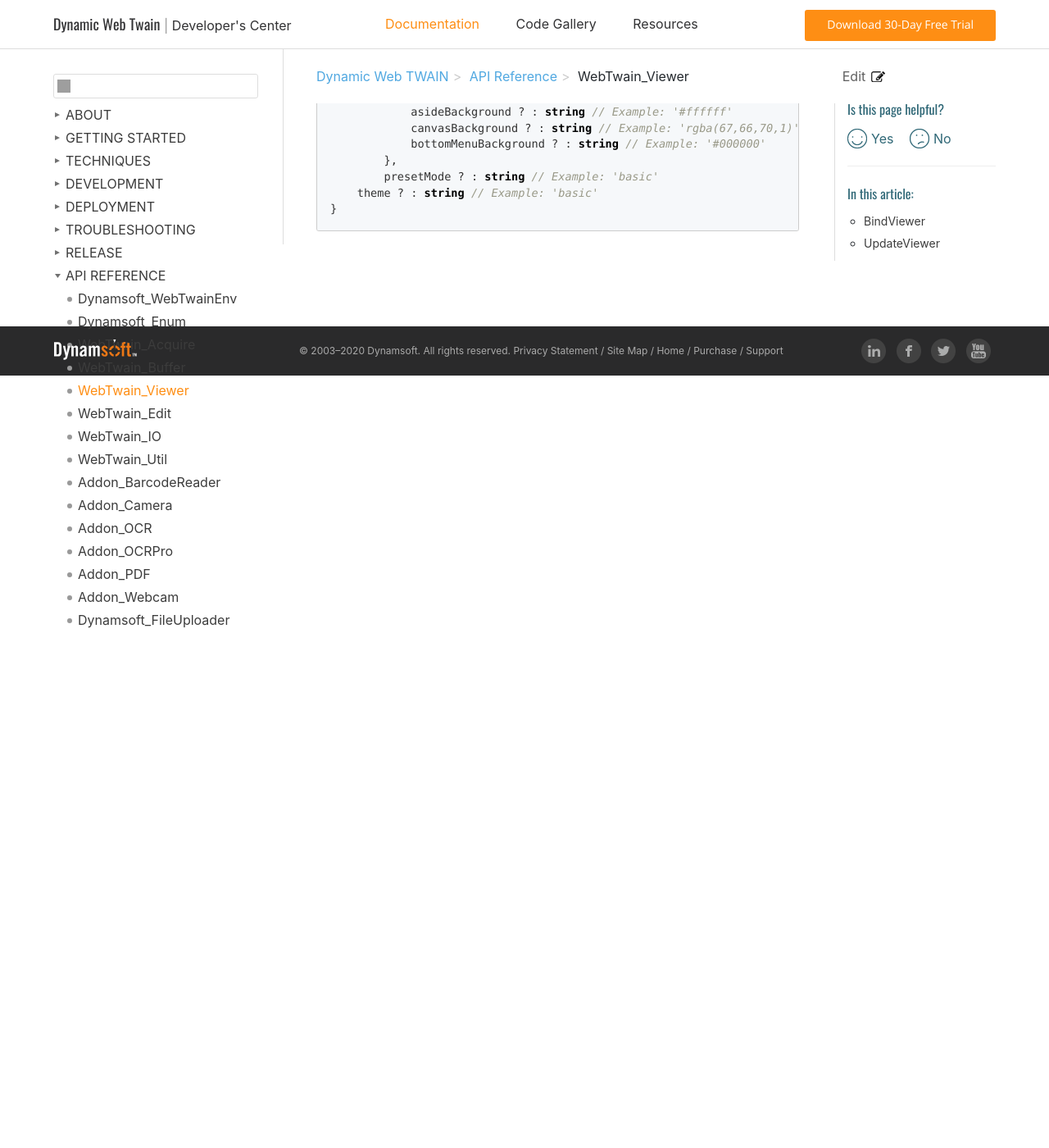
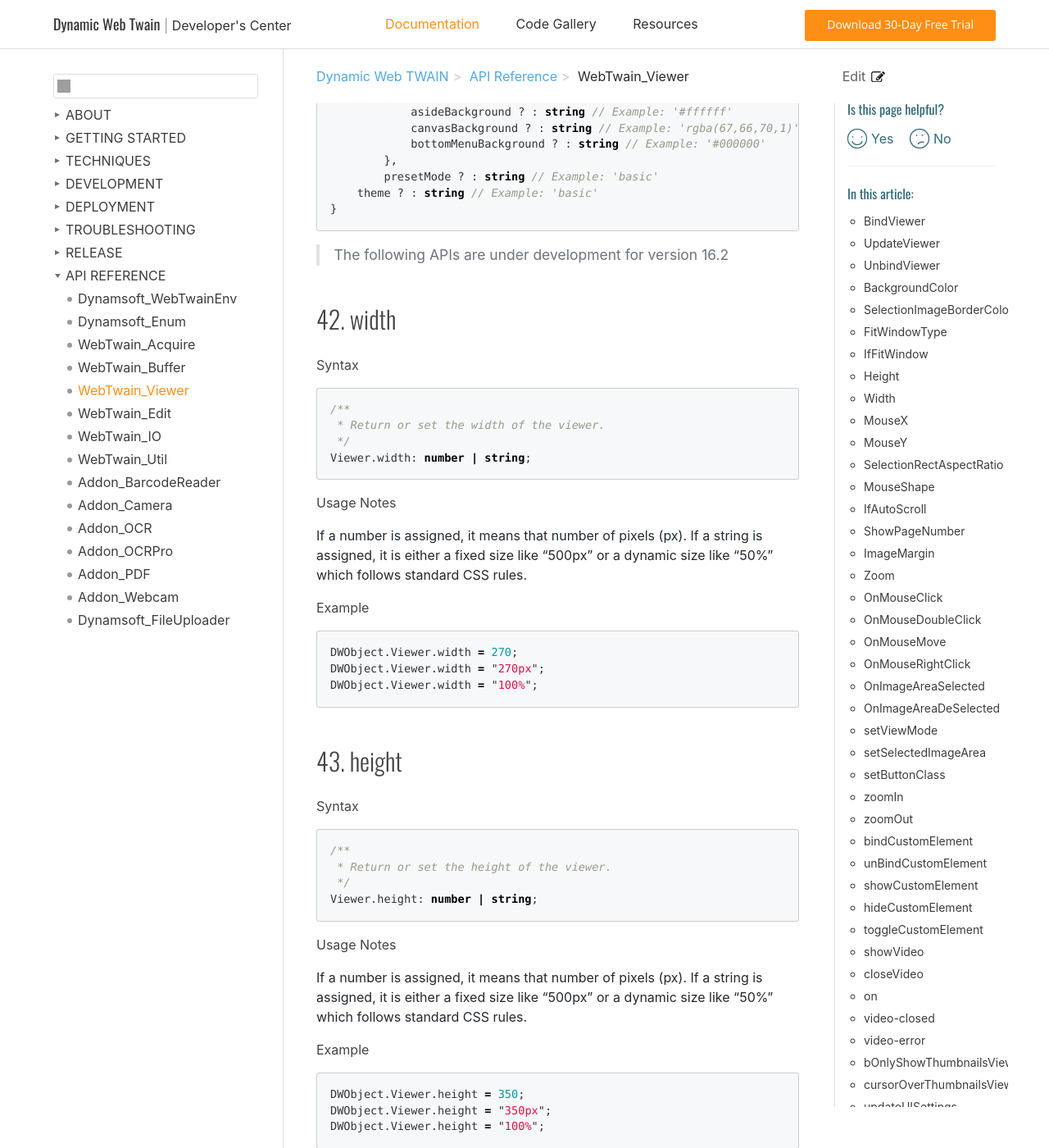
Before and after one commit to ztyyLV/web-twain-docs, a Jekyll site: the page built from info/api/WebTwain_Viewer.md, in a window 1280 px wide and 1400 px high, scrolled down 26314 px. Shown: the whole window at 82% size. Built offline with Jekyll 4.4.1, drawn with Linux system fonts in a browser that asks for light colours; comment, search, counter and statistics services are not loaded; some of the changed text lies outside the part shown; grey boxes are pictures that could not be loaded.

Commit message:
reviewing 046

````diff
--- a/info/api/WebTwain_Viewer.md
+++ b/info/api/WebTwain_Viewer.md
@@ -1227,3 +1227,68 @@ interface ViewerConfig {
     theme ? : string // Example: 'basic'
 }
 ```
+
+> The following APIs are under development for version 16.2
+
+## width
+
+**Syntax**
+
+``` typescript
+/**
+ * Return or set the width of the viewer.
+ */
+Viewer.width: number | string;
+```
+
+**Usage Notes**
+
+If a number is assigned, it means that number of pixels (px). If a string is assigned, it is either a fixed size like "500px" or a dynamic size like "50%" which follows standard CSS rules.
+
+**Example**
+
+``` javascript
+DWObject.Viewer.width = 270;
+DWObject.Viewer.width = "270px";
+DWObject.Viewer.width = "100%";
+```
+
+## height
+
+**Syntax**
+
+``` typescript
+/**
+ * Return or set the height of the viewer.
+ */
+Viewer.height: number | string;
+```
+
+**Usage Notes**
+
+If a number is assigned, it means that number of pixels (px). If a string is assigned, it is either a fixed size like "500px" or a dynamic size like "50%" which follows standard CSS rules.
+
+**Example**
+
+``` javascript
+DWObject.Viewer.height = 350;
+DWObject.Viewer.height = "350px";
+DWObject.Viewer.height = "100%";
+```
+
+## idPostfix
+
+**Syntax**
+
+``` typescript
+/**
+ * Return the postfix of the Ids of the elements in the viewer.
+ */
+readonly Viewer.idPostfix: string;
+```
+
+**Example**
+
+``` javascript
+var myViewerIdPostfix = DWObject.Viewer.idPostfix;
+```
````
Also changed, not shown: info/schedule/Developping.md (+8 -0 lines).
